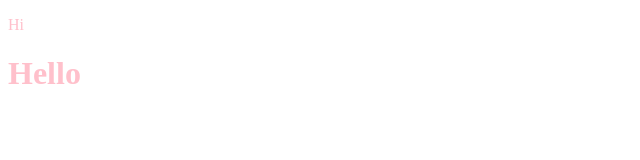
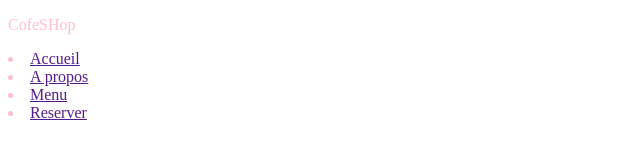
Before and after one commit to margoYerm/cofeshop, a plain HTML site: page index.html in a window 1280 px wide. Shown: the whole page, without its empty margins (0-640 px from the left). Drawn offline with Linux system fonts and the light colour scheme.

Commit message:
Added header structure HTML

```diff
--- a/index.html
+++ b/index.html
@@ -1,5 +1,5 @@
 <!DOCTYPE html>
-<html lang="en">
+<html lang="fr">
 <head>
   <meta charset="UTF-8">
   <meta name="viewport" content="width=device-width, initial-scale=1.0">
@@ -7,8 +7,19 @@
   <link rel="stylesheet" href="./styles/style.css">
 </head>
 <body>
-  <p>Hi</p>
-  <h1>Hello </h1>
+  <header class="header">
+    <div class="logo">
+      <p>CofeSHop</p>
+    </div>
+    <div class="icons">
+      <nav>
+        <li><a href="">Accueil</a></li>
+        <li><a href="">A propos</a></li>
+        <li><a href="">Menu</a></li>
+        <li><a href="">Reserver</a></li>
+      </nav>
+    </div>
+  </header>
 
 </body>
 </html>
```
